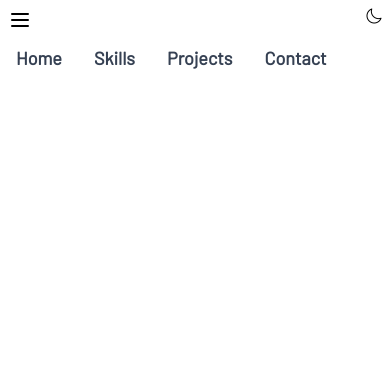
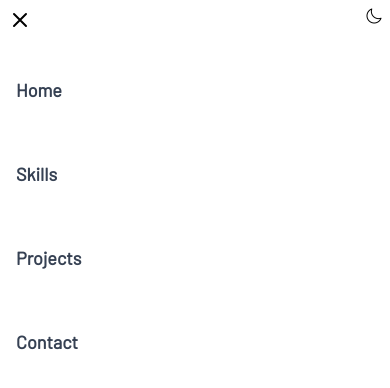
Before and after one commit to pankajkoree/portfoliopk, a Next.js app: page / in a window 390 px wide. Both pictures are taken after a click on the icon 20 px from the left and 20 px from the top of the page. Shown: the top 388 px of the page. Built offline with nearby package versions, Linux system fonts and the light colour scheme.

Commit message:
mobile view working

```diff
--- a/app/page.js
+++ b/app/page.js
@@ -12,6 +12,7 @@ import Projects from "@/components/Projects";
 import Contact from "@/components/Contact";
 import Footer from "@/components/Footer";
 import { Toaster } from "react-hot-toast";
+import NavigationBarMobile from "@/components/NavigationBarMobile";
 
 export default function Home() {
   const [isDarkMode, setIsDarkMode] = useState(false);
@@ -27,7 +28,7 @@ export default function Home() {
     }
   };
 
-  const toogleMenu = () => {
+  const toggleMenu = () => {
     setMenuOpen((prev) => !prev);
   };
   useEffect(() => {
@@ -48,19 +49,33 @@ export default function Home() {
     <div className="relative flex flex-col md:flex-row lg:flex-row xl:flex-row  justify-center w-full">
       {/* mobile navigation */}
 
-      {/*  */}
-
       {/* mobile menu icon */}
       <div className="relative flex justify-between p-2 md:hidden lg:hidden xl:hidden">
-        <div>
+        {menuOpen ? (
           <svg
             xmlns="http://www.w3.org/2000/svg"
-            className="w-6 h-6 text-black dark:text-white"
+            className="w-6 h-6 cursor-pointer text-black dark:text-white"
             fill="none"
             viewBox="0 0 24 24"
             stroke="currentColor"
             strokeWidth="2"
-            onClick={toogleMenu}
+            onClick={toggleMenu}
+          >
+            <path
+              strokeLinecap="round"
+              strokeLinejoin="round"
+              d="M6 18L18 6M6 6l12 12"
+            />
+          </svg>
+        ) : (
+          <svg
+            xmlns="http://www.w3.org/2000/svg"
+            className="w-6 h-6 cursor-pointer text-black dark:text-white"
+            fill="none"
+            viewBox="0 0 24 24"
+            stroke="currentColor"
+            strokeWidth="2"
+            onClick={toggleMenu}
           >
             <path
               strokeLinecap="round"
@@ -68,7 +83,7 @@ export default function Home() {
               d="M4 6h16M4 12h16M4 18h16"
             />
           </svg>
-        </div>
+        )}
 
         <div className="relative flex hover:cursor-pointer">
           <div onClick={changeTheme}>
@@ -98,8 +113,9 @@ export default function Home() {
       {/* end mobile menu icon */}
 
       {menuOpen && (
-        <div>
-          <NavigationBar />
+        <div className="relative flex">
+
+          <NavigationBarMobile />
         </div>
       )}
       {/* end mobile navigation */}
@@ -107,7 +123,7 @@ export default function Home() {
       <div className="relative flex flex-col justify-center w-[30%]">
         {/* navigation bar */}
         {/* desktop navigation */}
-        <div className="hidden sticky top-0 z-50 sm:flex items-center justify-center w-full xl:gap-12 p-8 h-12 backdrop-blur-xl bg-white dark:bg-[#18181B]">
+        <div className="hidden sm:flex sticky top-0 z-50 items-center justify-center w-full xl:gap-12 p-8 h-12 backdrop-blur-xl bg-white dark:bg-[#18181B]">
           <div className="relative flex justify-center">
             <NavigationBar />
           </div>
--- /dev/null
+++ b/components/NavigationBarMobile.jsx
@@ -0,0 +1,48 @@
+import { Button } from "./ui/button";
+
+const NavigationBarMobile = () => {
+  const gotoHome = () => {
+    handleDirectory("home", "/");
+  };
+
+  const gotoSkills = () => {
+    handleDirectory("skills", "/skills");
+  };
+
+  const gotoProjects = () => {
+    handleDirectory("projects", "/projects");
+  };
+
+  const gotoContact = () => {
+    handleDirectory("contact", "/contact");
+  };
+
+  const handleDirectory = (id, path) => {
+    window.history.pushState(null, "", path);
+
+    const component = document.getElementById(id);
+
+    if (component) {
+      component.scrollIntoView({ behaviour: "smooth" });
+    }
+  };
+
+  return (
+    <div className="relative flex flex-col gap-12 top-8 items-start">
+      <Button variant="nav" onClick={gotoHome}>
+        Home
+      </Button>
+      <Button variant="nav" onClick={gotoSkills}>
+        Skills
+      </Button>
+      <Button variant="nav" onClick={gotoProjects}>
+        Projects
+      </Button>
+      <Button variant="nav" onClick={gotoContact}>
+        Contact
+      </Button>
+    </div>
+  );
+};
+
+export default NavigationBarMobile;
```
